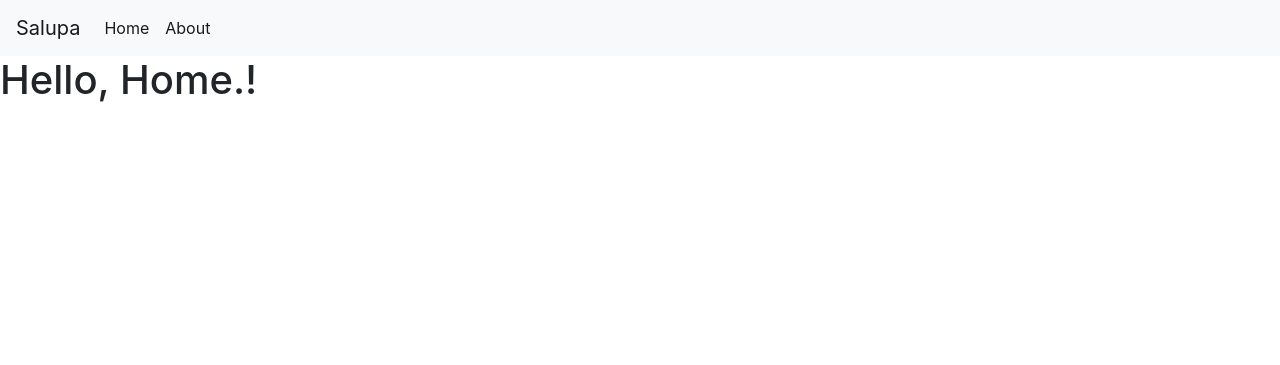
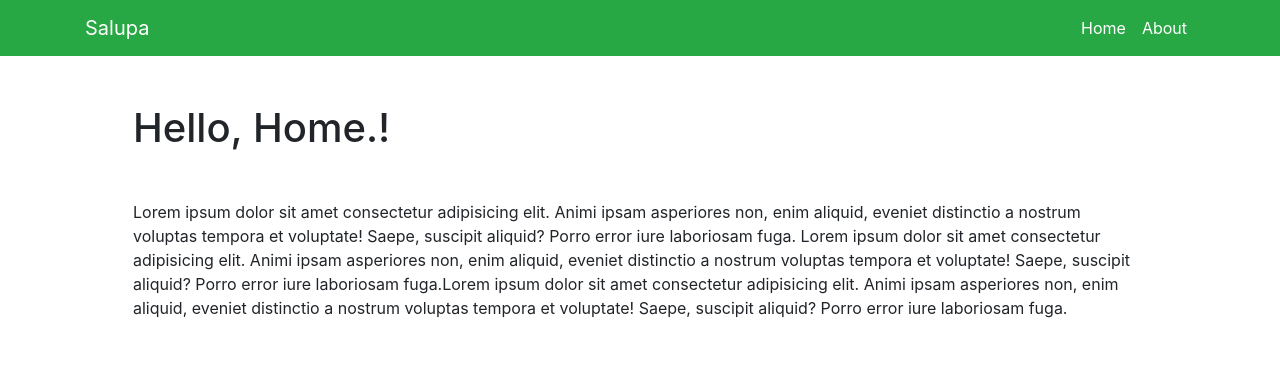
Before and after one commit to antroytheiz/Example-App-Django, a Django app: page / in a window 1280 px wide. Shown: the top 365 px of the page. Before the commit the page ends 102 px from the top, so only its background shows below. Run offline with Django 3.2, Linux system fonts and the light colour scheme; some libraries are stand-ins or nearby versions.

Commit message:
update result

```diff
--- a/templates/home.html
+++ b/templates/home.html
@@ -1,3 +1,4 @@
+{% load static %}
 <!doctype html>
 <html lang="en">
   <head>
@@ -13,26 +14,40 @@
   <body>
 
 
-        <nav class="navbar navbar-expand-lg navbar-light bg-light">
-            <a class="navbar-brand" href="{{link}}">{{page}}</a>
+        <nav class="navbar navbar-expand-lg navbar-light bg-success">
+            <div class="container">
+            <a class="navbar-brand text-white" href="{{link}}">{{page}}</a>
             <button class="navbar-toggler" type="button" data-toggle="collapse" data-target="#navbarNav" aria-controls="navbarNav" aria-expanded="false" aria-label="Toggle navigation">
                 <span class="navbar-toggler-icon"></span>
             </button>
 
+
                 <div class="collapse navbar-collapse" id="navbarNav">
-                <ul class="navbar-nav">
+                    <ul class="navbar-nav ml-auto">
                         {% for link,name in nav %}
                         <li class="nav-item active">
-                        <a class="nav-link" href="{{link}}">{{name}} </a>
+                            <a class="nav-link text-white" href="{{link}}">{{name}} </a>
                         </li>
                         {% endfor %}
                     </ul>
                 </div>
-
+            </div>
         </nav>
 
+    <div class="container">
+        <h1 class="m-5">Hello, {{judul}}.!</h1>
+        <p class="m-5">Lorem ipsum dolor sit amet consectetur adipisicing elit. Animi ipsam asperiores non,
+            enim aliquid, eveniet distinctio a nostrum voluptas tempora et voluptate! Saepe, suscipit aliquid?
+            Porro error iure laboriosam fuga. Lorem ipsum dolor sit amet consectetur adipisicing elit. Animi ipsam asperiores non,
+            enim aliquid, eveniet distinctio a nostrum voluptas tempora et voluptate! Saepe, suscipit aliquid?
+            Porro error iure laboriosam fuga.Lorem ipsum dolor sit amet consectetur adipisicing elit. Animi ipsam asperiores non,
+            enim aliquid, eveniet distinctio a nostrum voluptas tempora et voluptate! Saepe, suscipit aliquid?
+            Porro error iure laboriosam fuga.
+        </p>
 
-    <h1>Hello, {{judul}}.!</h1>
+        <img style="width: 100%;" src="{% static banner %}" alt="" class="pr-5 pl-5 pd-5">
+    </div>
+
 
     <!-- Optional JavaScript -->
     <!-- jQuery first, then Popper.js, then Bootstrap JS -->
```
Also changed, not shown: templates/img/result.png. Lines whose indentation alone changed are shown as unchanged.
